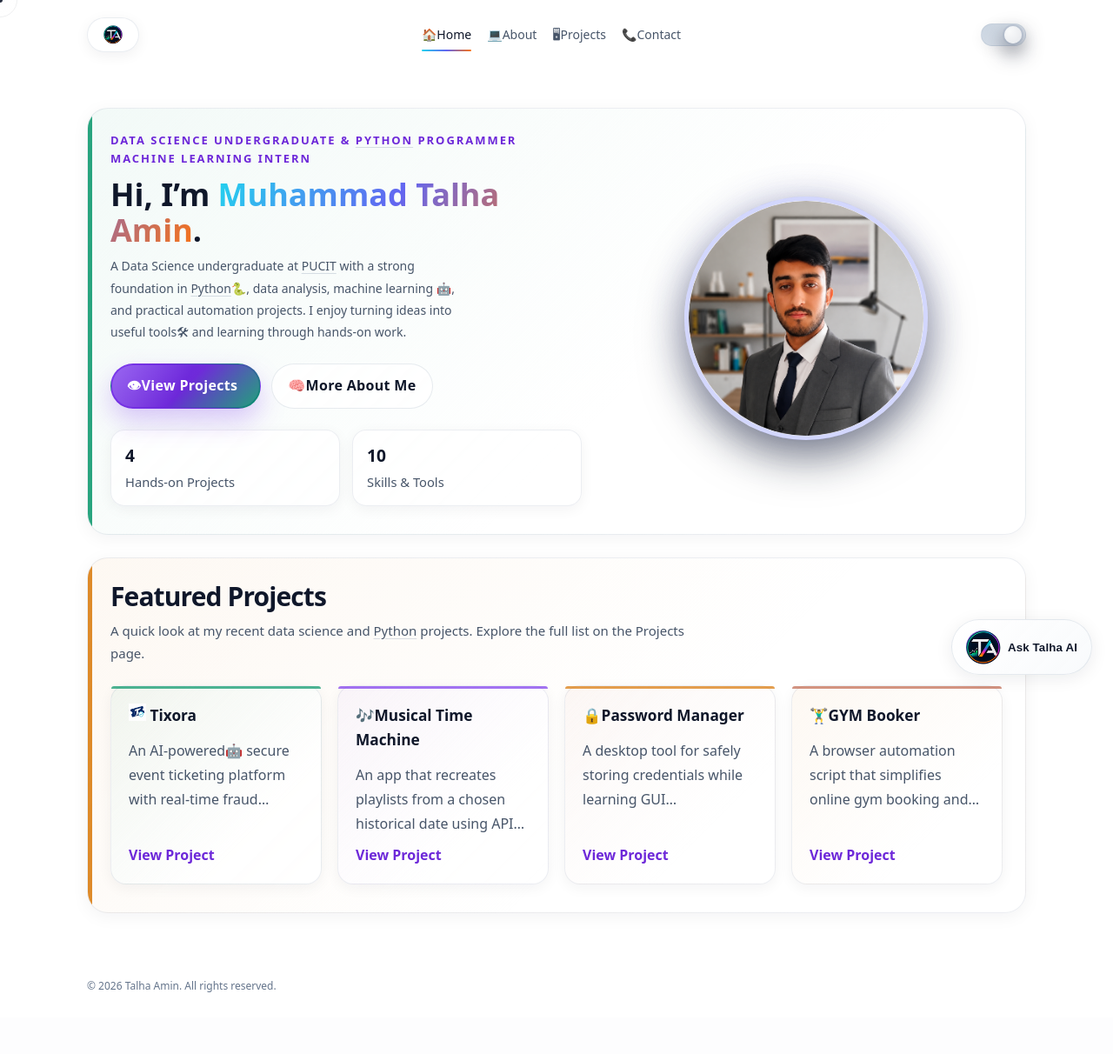
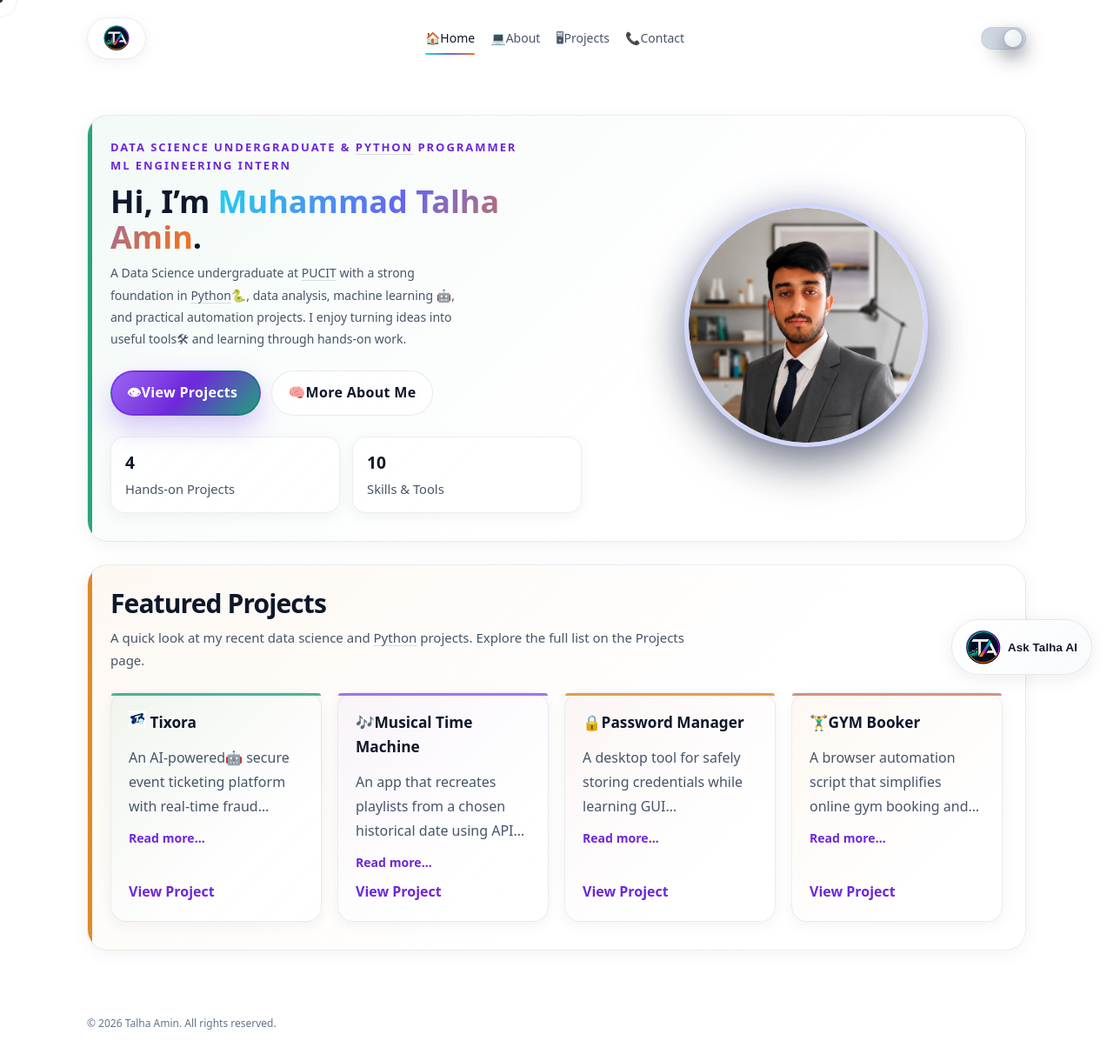
Before and after one commit to Muhammad-TalhaAmin/My-Portfolio, a Flask app: page / in a window 1280 px wide. Shown: the whole page at 87% size. Before the commit the page ends 1141 px from the top, so only its background shows below. Run offline with Flask 3, Linux system fonts and the light colour scheme.

```diff
--- a/static/css/styles.css
+++ b/static/css/styles.css
@@ -209,8 +209,10 @@ body.light #theme-toggle {
 }
 
 .logo img {
-  height: 22px;
-  width: auto;
+  height: 30px;
+  width: 30px;
+  object-fit: cover;
+  border-radius: 50%;
   display: block;
 }
 
@@ -831,6 +833,41 @@ body.light .project-card:nth-child(4n+4) {
 
 .project-card p {
   margin: 0;
+}
+
+/* Keep every card the same compact height by clamping long descriptions.
+   If the text actually overflows, script.js adds a "Read more..." toggle. */
+.project-card > p {
+  display: -webkit-box;
+  -webkit-line-clamp: 4;
+  line-clamp: 4;
+  -webkit-box-orient: vertical;
+  overflow: hidden;
+}
+
+.project-card > p.is-expanded,
+.featured-projects-grid .project-card p.is-expanded {
+  display: block;
+  -webkit-line-clamp: unset;
+  line-clamp: unset;
+  overflow: visible;
+}
+
+.card-more {
+  background: none;
+  border: none;
+  padding: 0;
+  margin-top: 2px;
+  font: inherit;
+  font-size: 0.88rem;
+  font-weight: 600;
+  color: var(--accent);
+  text-align: left;
+  cursor: pointer;
+}
+
+.card-more:hover {
+  text-decoration: underline;
 }
 
 /* Featured Projects on the home page are meant to be a short teaser
@@ -1448,6 +1485,11 @@ body.light .btn-logout {
     gap: 14px;
   }
 
+  .projects-gallery .project-card > p {
+    -webkit-line-clamp: 3;
+    line-clamp: 3;
+  }
+
   .project-card {
     padding: 14px;
     gap: 8px;
--- a/static/js/script.js
+++ b/static/js/script.js
@@ -207,3 +207,32 @@ if (statNumbers.length) {
 
   statNumbers.forEach((el) => statsObserver.observe(el));
 }
+
+// ================= READ MORE (PROJECT CARDS) =================
+
+// Add a "Read more..." toggle to card descriptions that are long enough
+// to be clamped, so every card stays compact and the same height.
+const cardDescriptions = document.querySelectorAll(".project-card > p");
+
+cardDescriptions.forEach((desc) => {
+  const moreBtn = document.createElement("button");
+  moreBtn.type = "button";
+  moreBtn.className = "card-more";
+  moreBtn.textContent = "Read more...";
+
+  const update = () => {
+    if (desc.classList.contains("is-expanded")) return;
+    const clamped = desc.scrollHeight > desc.clientHeight;
+    moreBtn.style.display = clamped ? "" : "none";
+  };
+
+  moreBtn.addEventListener("click", () => {
+    const expanded = desc.classList.toggle("is-expanded");
+    moreBtn.textContent = expanded ? "Read less" : "Read more...";
+  });
+
+  desc.insertAdjacentElement("afterend", moreBtn);
+  update();
+  window.addEventListener("resize", update);
+  window.addEventListener("load", update);
+});
--- a/templates/index.html
+++ b/templates/index.html
@@ -104,7 +104,7 @@
     <main>
       <section class="hero section" id="home">
         <div class="hero-content">
-          <p class="hero-kicker reveal-up">Data Science Undergraduate & <a class="text-link" href="https://www.python.org" target="_blank" rel="noreferrer">Python</a> Programmer<br/>Machine Learning Intern</p>
+          <p class="hero-kicker reveal-up">Data Science Undergraduate & <a class="text-link" href="https://www.python.org" target="_blank" rel="noreferrer">Python</a> Programmer<br/>ML Engineering Intern</p>
           <h1 class="hero-title reveal-up delay-1">
             Hi, I’m <span>Muhammad Talha Amin</span>.
           </h1>
```
